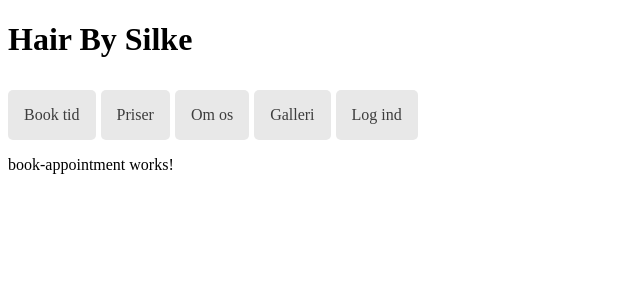
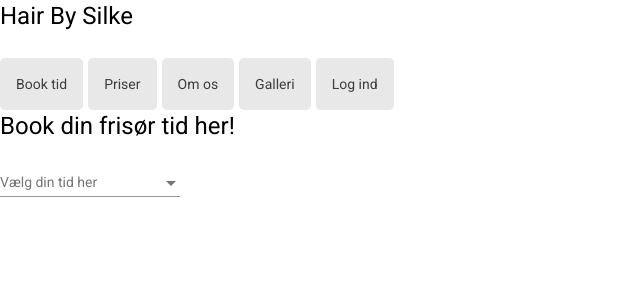
Before and after one commit to TrineKnudsen/HairBySilke_2021_FE, an Angular app: page /booking in a window 1280 px wide. Shown: the top 300 px of the page, without its empty margins (0-640 px from the left). Built offline with nearby package versions, Linux system fonts and the light colour scheme.

Commit message:
matselect

```diff
--- a/angular.json
+++ b/angular.json
@@ -30,6 +30,7 @@
               "src/assets"
             ],
             "styles": [
+              "./node_modules/@angular/material/prebuilt-themes/indigo-pink.css",
               "src/styles.css"
             ],
             "scripts": []
@@ -97,6 +98,7 @@
               "src/assets"
             ],
             "styles": [
+              "./node_modules/@angular/material/prebuilt-themes/indigo-pink.css",
               "src/styles.css"
             ],
             "scripts": []
--- a/package.json
+++ b/package.json
@@ -11,10 +11,12 @@
   "private": true,
   "dependencies": {
     "@angular/animations": "~12.2.0",
+    "@angular/cdk": "^12.2.13",
     "@angular/common": "~12.2.0",
     "@angular/compiler": "~12.2.0",
     "@angular/core": "~12.2.0",
     "@angular/forms": "~12.2.0",
+    "@angular/material": "^12.2.13",
     "@angular/platform-browser": "~12.2.0",
     "@angular/platform-browser-dynamic": "~12.2.0",
     "@angular/router": "~12.2.0",
--- a/src/app/booking/book-appointment/book-appointment.component.html
+++ b/src/app/booking/book-appointment/book-appointment.component.html
@@ -1 +1,10 @@
-<p>book-appointment works!</p>
+<h1>Book din frisør tid her!</h1>
+
+<mat-form-field appearence="fill">
+  <mat-label>Vælg din tid her</mat-label>
+<mat-select>
+  <mat-option value="html">HTML</mat-option>
+  <mat-option value="css">CSS</mat-option>
+  <mat-option value="js">Javascript</mat-option>
+</mat-select>
+</mat-form-field>
--- a/src/app/booking/book-appointment/book-appointment.component.ts
+++ b/src/app/booking/book-appointment/book-appointment.component.ts
@@ -1,15 +1,20 @@
 import { Component, OnInit } from '@angular/core';
+import {BookingTimeslotService} from "../shared/booking-timeslot.service";
+import {Observable} from "rxjs";
+import {TimeSlotListDto} from "../shared/time-slot-list.dto";
 
 @Component({
   selector: 'app-book-appointment',
   templateUrl: './book-appointment.component.html',
   styleUrls: ['./book-appointment.component.css']
 })
+
 export class BookAppointmentComponent implements OnInit {
+  timeSlots$: Observable<TimeSlotListDto> | undefined;
 
-  constructor() { }
+  constructor(private _bookingService: BookingTimeslotService) { }
 
   ngOnInit(): void {
+    this.timeSlots$ = this._bookingService.getAll();
   }
-
 }
--- /dev/null
+++ b/src/app/booking/shared/booking-timeslot.service.ts
@@ -0,0 +1,20 @@
+import { Injectable } from '@angular/core';
+import {environment} from "../../../environments/environment";
+import {HttpClient} from "@angular/common/http";
+import {Observable} from "rxjs";
+import {TreatmentListDto} from "../../treatments/shared/treatmentListDto";
+import {TimeSlotListDto} from "./time-slot-list.dto";
+
+@Injectable({
+  providedIn: 'root'
+})
+export class BookingTimeslotService {
+  private treatmentsApi = environment.api + '/Booking';
+
+  constructor(private _http: HttpClient) { }
+
+  getAll(): Observable<TimeSlotListDto> {
+    return this._http
+      .get<TimeSlotListDto>(this.treatmentsApi);
+  }
+}
--- a/src/app/booking/shared/time-slot.dto.ts
+++ b/src/app/booking/shared/time-slot.dto.ts
@@ -1,4 +1,6 @@
 export interface TimeSlotDto {
 
-  timeRange : TimeRanges
+  start: string;
+  duration: number;
+  dayOfWeek: string;
 }
--- a/src/index.html
+++ b/src/index.html
@@ -6,8 +6,11 @@
   <base href="/">
   <meta name="viewport" content="width=device-width, initial-scale=1">
   <link rel="icon" type="image/x-icon" href="favicon.ico">
+  <link rel="preconnect" href="https://fonts.gstatic.com">
+  <link href="https://fonts.googleapis.com/css2?family=Roboto:wght@300;400;500&display=swap" rel="stylesheet">
+  <link href="https://fonts.googleapis.com/icon?family=Material+Icons" rel="stylesheet">
 </head>
-<body>
+<body class="mat-typography">
   <app-root></app-root>
 </body>
 </html>
--- a/src/styles.css
+++ b/src/styles.css
@@ -1 +1,4 @@
 /* You can add global styles to this file, and also import other style files */
+
+html, body { height: 100%; }
+body { margin: 0; font-family: Roboto, "Helvetica Neue", sans-serif; }
```
Also changed, not shown: src/app/app.module.ts (+7 -2 lines), src/app/booking/booking.module.ts (+8 -1 lines), 1 other file (tests, documents, lock files or other folders).
